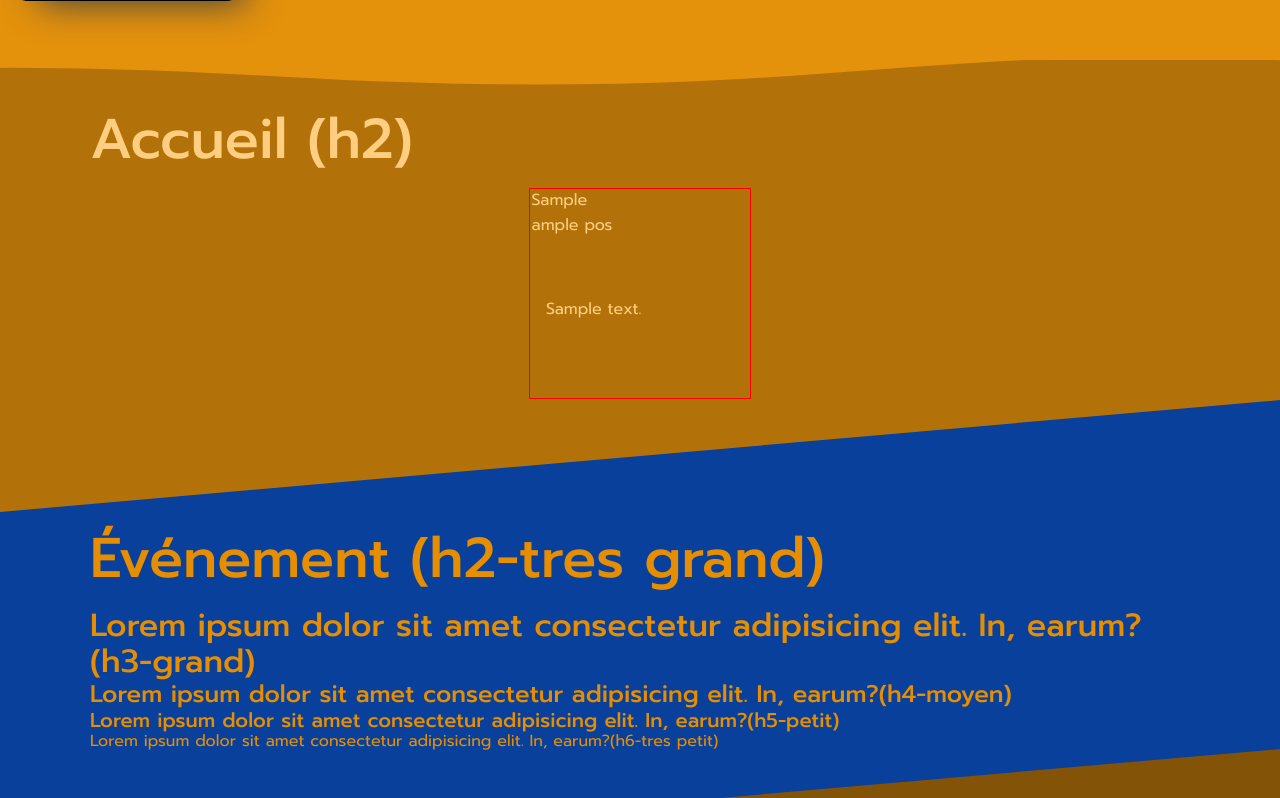
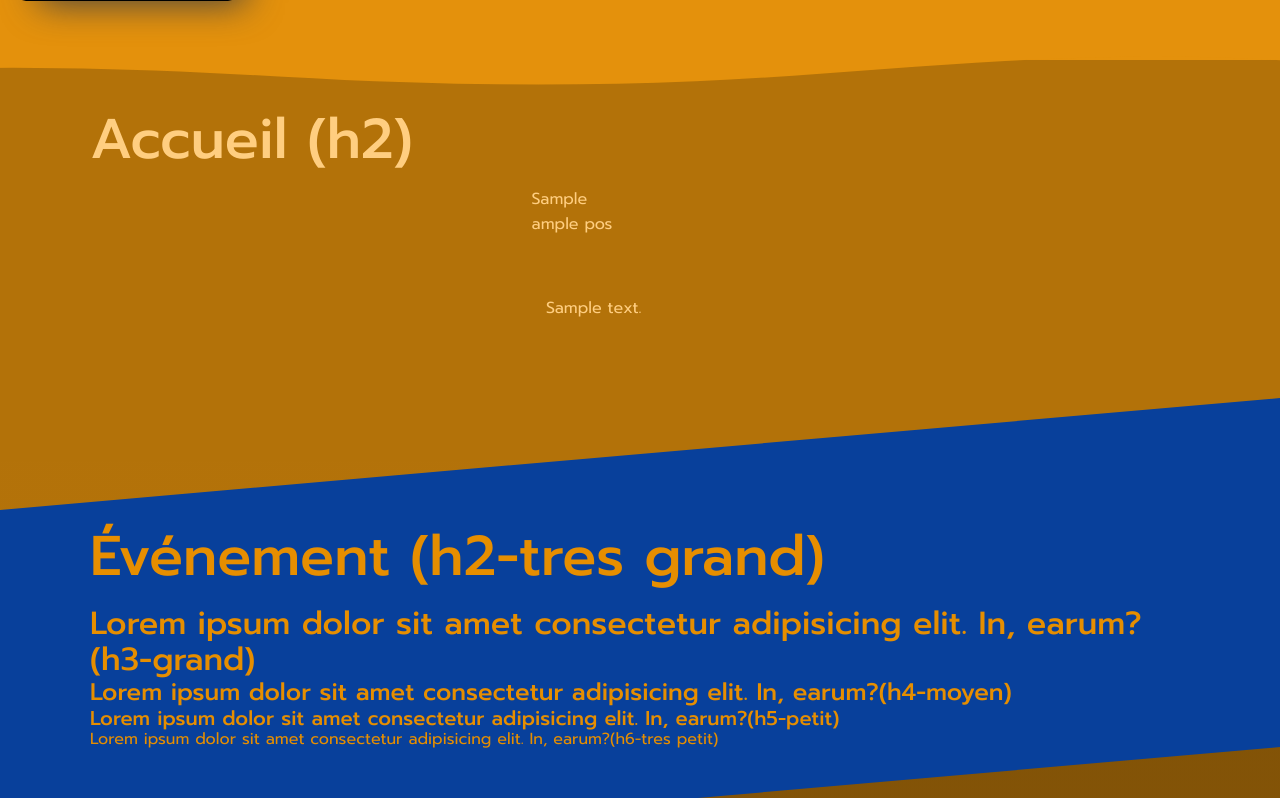
Before and after one commit to BecotteEmile/4w4-emile, a WordPress theme: template index.php in a window 1280 px wide. Shown: the part 580-1378 px from the top of the page. Run offline with PHP 8.4 and a stand-in for WordPress, Linux system fonts and the light colour scheme; the site name, menu and one post (Sample post) are stand-ins, and other content is empty.

Commit message:
correction cartes

```diff
--- a/sass/composants/_cours.scss
+++ b/sass/composants/_cours.scss
@@ -12,7 +12,6 @@
     flex-direction: column;
     justify-content: space-between;
     flex: 0 1 20%;
-    border: 1px solid red;
 }
 
 #accueil .info-carte p{
--- a/style.css
+++ b/style.css
@@ -370,7 +370,6 @@ button:active {
   flex-direction: column;
   justify-content: space-between;
   flex: 0 1 20%;
-  border: 1px solid red;
 }
 
 #accueil .info-carte p {
```
